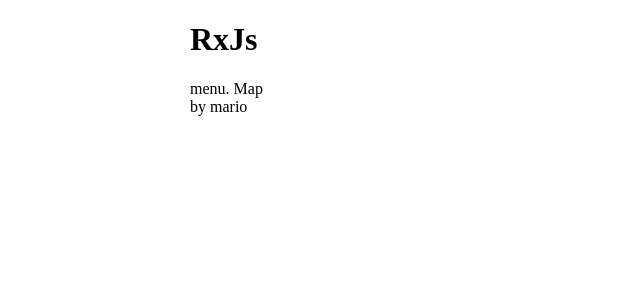
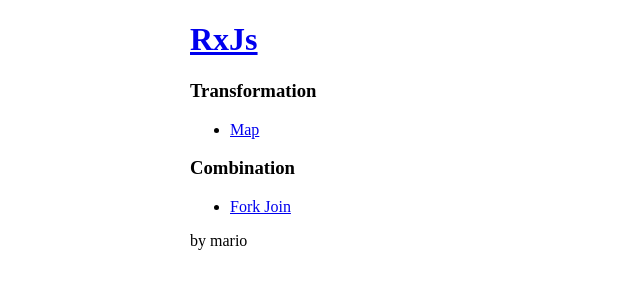
Before and after one commit to mberthely/rxjs-code-examples, an Angular app: page / in a window 1280 px wide. Shown: the top 300 px of the page, without its empty margins (0-640 px from the left). Built offline with nearby package versions, Linux system fonts and the light colour scheme.

Commit message:
Navigation update

```diff
--- a/src/app/app.component.html
+++ b/src/app/app.component.html
@@ -1,6 +1,16 @@
 <div class="container">
-    <h1>RxJs</h1>
-    menu. Map
+    <h1><a routerLink="/">RxJs</a></h1>
+    <nav>
+        <h3>Transformation</h3>
+        <ul>
+            <li><a routerLink="/map">Map</a></li>
+        </ul>
+
+        <h3>Combination</h3>
+        <ul>
+            <li><a routerLink="/forkJoin">Fork Join</a></li>
+        </ul>
+    </nav>
     <router-outlet></router-outlet>
     <div>by mario</div>
 </div>
```
